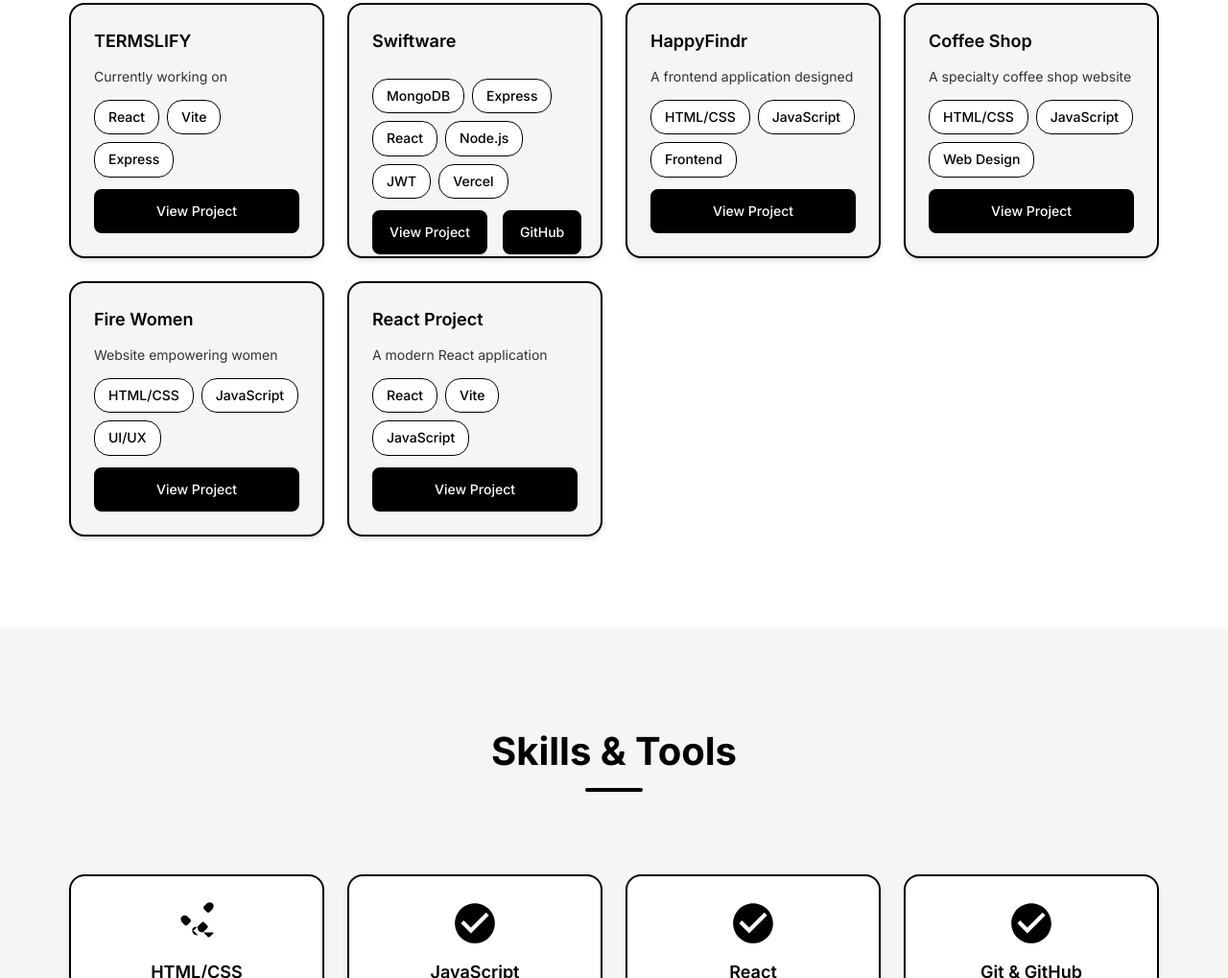
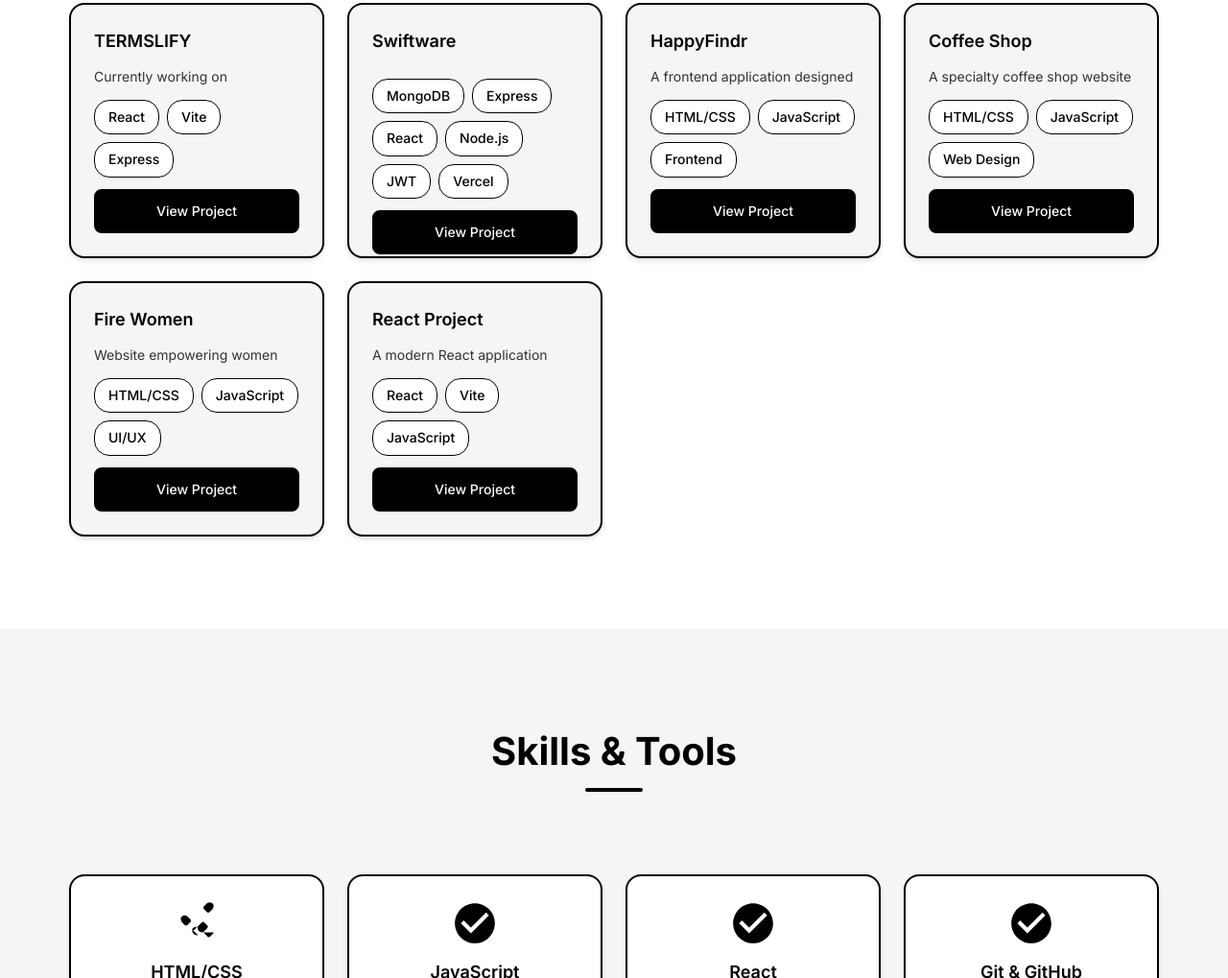
Before and after one commit to rudyravelindev/rudyravelindev, a plain HTML site: page index.html in a window 1280 px wide. Shown: the part 1688-2707 px from the top of the page at 96% size. Drawn offline with Linux system fonts and the light colour scheme.

```diff
--- a/index.html
+++ b/index.html
@@ -312,14 +312,6 @@
                   rel="noopener noreferrer"
                   class="project-link-btn"
                   >View Project</a
-                >
-
-                <a
-                  href="https://github.com/rudyravelindev/swiftware"
-                  target="_blank"
-                  rel="noopener noreferrer"
-                  class="project-link-btn"
-                  >GitHub</a
                 >
               </div>
             </div>
```
